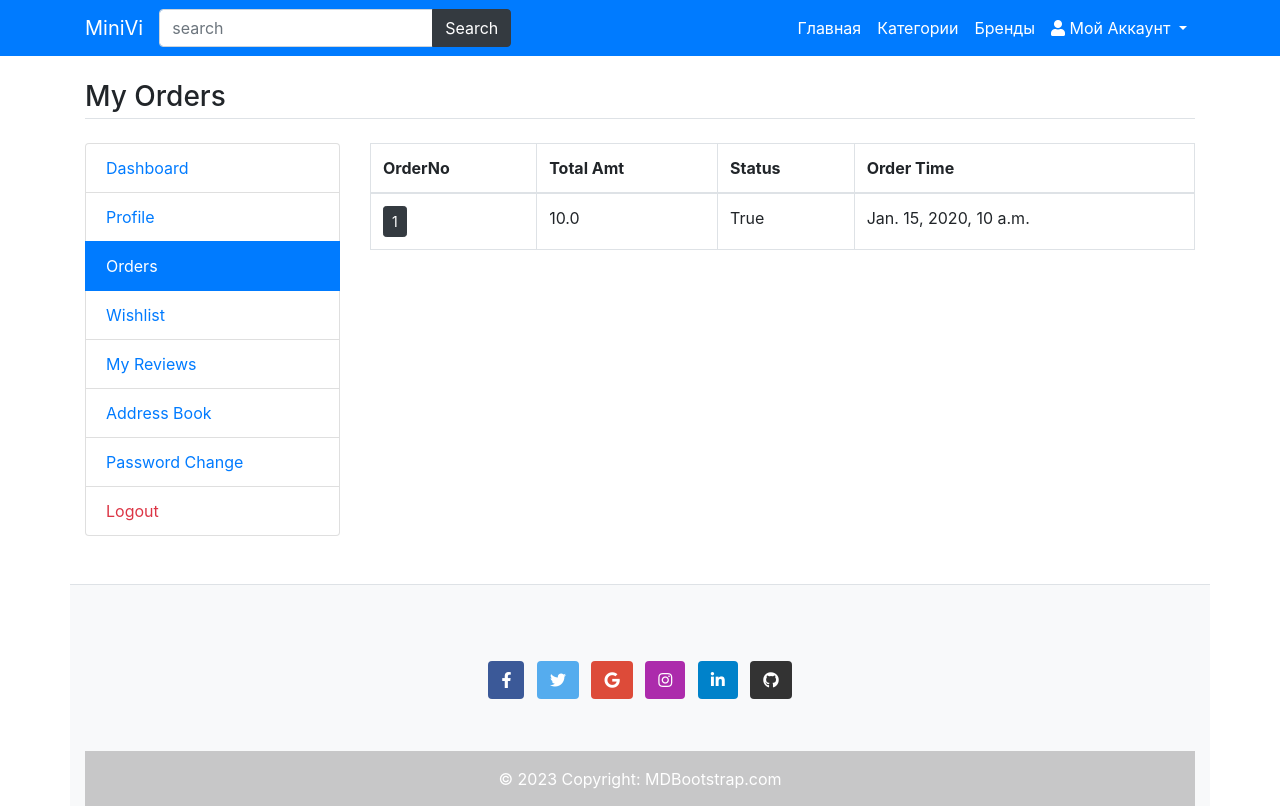
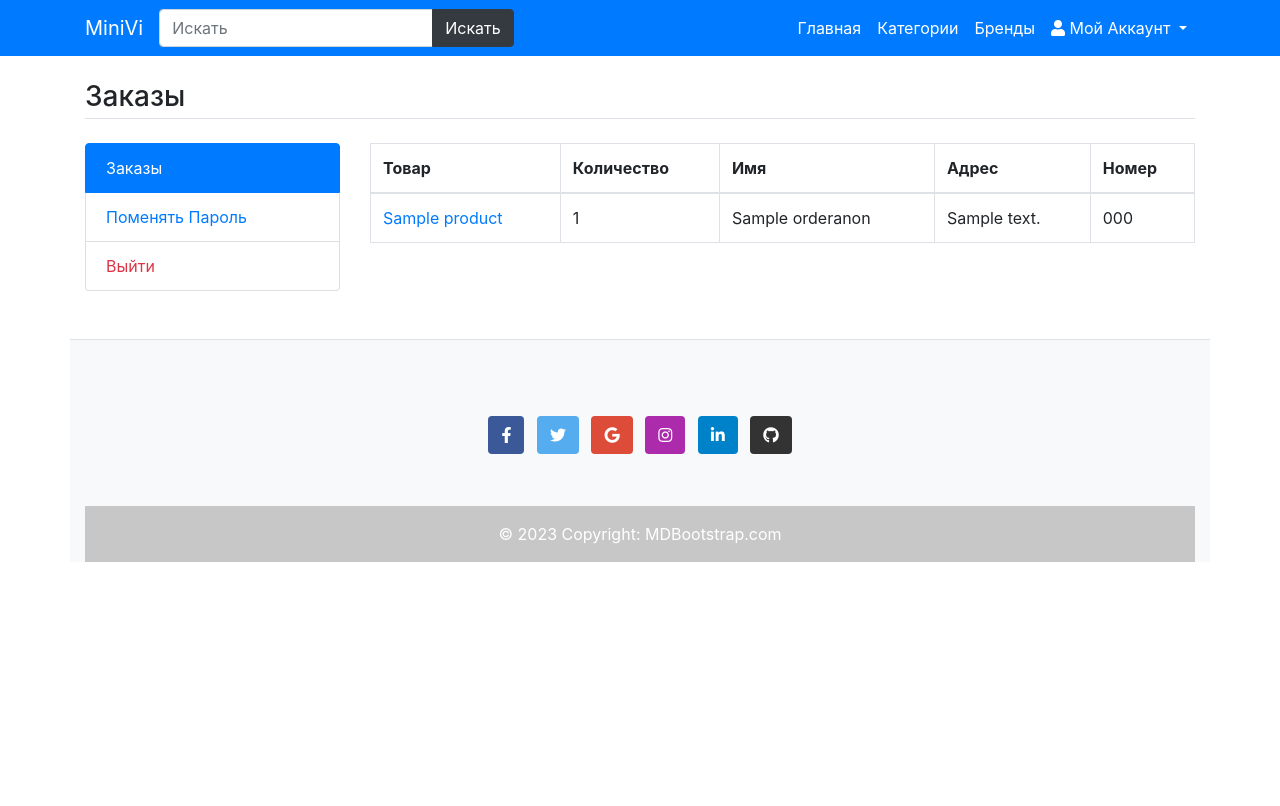
Before and after one commit to kaydurgu/minivi_online_shop, a Django app: page /my-orders in a window 1280 px wide. Shown: the top 806 px of the page. After the commit the page ends 562 px from the top, so only its background shows below. Run offline with Django 3.2, Linux system fonts and the light colour scheme; a user stored in the database is signed in; tables that the repository leaves empty hold one stand-in row (values such as "Sample post"); parts of the project's set-up code (start-up, migrations or seed data) failed here and were passed over; some libraries are stand-ins or nearby versions.

Commit message:
ord
Orders List in admins Dashboard

```diff
--- a/main/admin.py
+++ b/main/admin.py
@@ -1,10 +1,10 @@
 from django.contrib import admin
-from .models import Banner,Category,Brand,Color,Size,Product,ProductAttribute,CartOrder,CartOrderItems,ProductReview,Wishlist,UserAddressBook
+from .models import OrderAnon,Banner,Category,Brand,Color,Size,Product,ProductAttribute,CartOrder,CartOrderItems,ProductReview,Wishlist,UserAddressBook
 
 # admin.site.register(Banner)
 admin.site.register(Brand)
 admin.site.register(Size)
-
+admin.site.register(OrderAnon)
 
 class BannerAdmin(admin.ModelAdmin):
 	list_display=('alt_text','image_tag')
--- a/main/models.py
+++ b/main/models.py
@@ -1,6 +1,7 @@
 from django.db import models
 from django.utils.html import mark_safe
 from django.contrib.auth.models import User
+from autoslug import AutoSlugField
 # Banner
 class Banner(models.Model):
     img=models.ImageField(upload_to="banner_imgs/")
@@ -137,6 +138,11 @@ class OrderAnon(models.Model):
     quan= models.IntegerField()
     phone_number = models.CharField(max_length=12)
     address = models.CharField(max_length=30)
+    class Meta:
+        verbose_name_plural='9.All Orders'
+
+    def __str__(self) -> str:
+        return self.customer_name + ' ' + self.product.title
 # Product Review
 RATING=(
     (1,'1'),
--- a/main/templates/base.html
+++ b/main/templates/base.html
@@ -25,9 +25,9 @@
 		  <div class="collapse navbar-collapse" id="navbarNav">
 		  	<form class="form-inline my-2 my-lg-0" action="/search">
 		      <div class="input-group">
-				  <input name="q" type="text" class="form-control" placeholder="search" />
+				  <input name="q" type="text" class="form-control" placeholder="Искать" />
 				  <div class="input-group-append">
-				    <button class="btn btn-dark" type="submit" id="button-addon2">Search</button>
+				    <button class="btn btn-dark" type="submit" id="button-addon2">Искать</button>
 				  </div>
 				</div>
 		    </form>
@@ -48,8 +48,8 @@
 		        </a>
 		        <div class="dropdown-menu" aria-labelledby="navbarDropdown">
 		        {% if user.is_authenticated %}
-		        	<a class="dropdown-item" href="{% url 'my_dashboard' %}">Dashboard</a>
-		        	<a class="dropdown-item" href="{% url 'logout' %}">Logout</a>
+		        	<a class="dropdown-item" href="{% url 'my_dashboard' %}">Панель управления</a>
+		        	<a class="dropdown-item" href="{% url 'logout' %}">Выйти</a>
 	        	{% else %}
 	        		<a class="dropdown-item" href="{% url 'login' %}">Login</a>
 		          <a class="dropdown-item" href="{% url 'signup' %}">Signup</a>
--- a/main/templates/brand_list.html
+++ b/main/templates/brand_list.html
@@ -3,13 +3,13 @@
 {% block content %}
 <main class="container my-4">
 	<!-- Featured Products -->
-	<h3 class="my-4 border-bottom pb-1">Brands</h3>
+	<h3 class="my-4 border-bottom pb-1">Бренды</h3>
 	<div class="row">
 		{% if data %}
 			{% for brand in data %}
 			<div class="col-md-3 mb-4">
 				<div class="card shadow">
-				<a href="/brand-product-list/{{brand.id}}"><img src="/media/{{brand.image}}" class="card-img-top" alt="{{brand.title}}" /></a>
+				<a href="/brand-product-list/{{brand.id}}"><img width="282px" height="160px" src="/media/{{brand.image}}" class="card-img-top" alt="{{brand.title}}" /></a>
 				<div class="card-body">
 					<h6 class="card-text"><a href="#">{{brand.title}}</a></h6>
 				</div>
--- a/main/templates/category_list.html
+++ b/main/templates/category_list.html
@@ -9,7 +9,7 @@
 			{% for cat in data %}
 			<div class="col-md-3 mb-4">
 				<div class="card shadow">
-				<a href="/category-product-list/{{cat.id}}"><img src="/media/{{cat.image}}" class="card-img-top" alt="{{cat.title}}" /></a>
+				<a href="/category-product-list/{{cat.id}}"><img width="277px" height="350px" src="/media/{{cat.image}}" class="card-img-top" alt="{{cat.title}}" /></a>
 				<div class="card-body">
 					<h6 class="card-text"><a href="#">{{cat.title}}</a></h6>
 				</div>
--- a/main/templates/category_product_list.html
+++ b/main/templates/category_product_list.html
@@ -16,7 +16,7 @@
 				{% for product in data %}
 				<div class="col-md-4 mb-4">
 					<div class="card shadow">
-					  <a href="/product/{{product.slug}}/{{product.id}}"><img src="/media/{{product.productattribute_set.first.image}}" class="card-img-top" alt="{{product.title}}"></a>
+					  <a href="/product/{{product.slug}}/{{product.id}}"><img width="277px" height="350px" src="/media/{{product.productattribute_set.first.image}}" class="card-img-top" alt="{{product.title}}"></a>
 					  <div class="card-body">
 					    <h5 class="card-text"><a href="/product/{{product.slug}}/{{product.id}}">{{product.title}}</a></h5>
 					    <h6>$ <span class="product-price-{{product.id}}">{{product.productattribute_set.first.price}}</span></h6>
--- a/main/templates/product_detail.html
+++ b/main/templates/product_detail.html
@@ -40,7 +40,7 @@
 			  	<input type="hidden" class="product-image-{{data.id}}" value="{{data.productattribute_set.first.image}}" />
 		          <input type="hidden" class="product-id-{{data.id}}" value="{{data.id}}" />
 		          <input type="hidden" class="product-title-{{data.id}}" value="{{data.title}}" />
-			    <a href="/order/{{data.id}}" class="btn btn-primary btn-sm" data-index="{{data.id}}" type="button" id="Order"><i class="fa fa-shopping-cart"></i> Order</a>
+			    <a href="/order/{{data.id}}" class="btn btn-primary btn-sm" data-index="{{data.id}}" type="button" id="Order"><i class="fa fa-shopping-cart"></i> Заказать</a>
 			  </div>
 			</div>
 		</div>
--- a/main/templates/user/dashboard.html
+++ b/main/templates/user/dashboard.html
@@ -3,7 +3,7 @@
 {% block content %}
 <main class="container my-4">
 	<!-- Featured Products -->
-	<h3 class="my-4 border-bottom pb-1">My Dashboard</h3>
+	<h3 class="my-4 border-bottom pb-1">Панель управления</h3>
 	<div class="row">
 		<div class="col-md-3">
 			{% include 'user/user-sidebar.html' %}
--- a/main/templates/user/orders.html
+++ b/main/templates/user/orders.html
@@ -3,7 +3,7 @@
 {% block content %}
 <main class="container my-4">
 	<!-- Featured Products -->
-	<h3 class="my-4 border-bottom pb-1">My Orders</h3>
+	<h3 class="my-4 border-bottom pb-1">Заказы</h3>
 	<div class="row">
 		<div class="col-md-3">
 			{% include 'user/user-sidebar.html' %}
@@ -13,19 +13,21 @@
 				<table class="table-bordered table">
 					<thead>
 						<tr>
-							<th>OrderNo</th>
-							<th>Total Amt</th>
-							<th>Status</th>
-							<th>Order Time</th>
+							<th>Товар</th>
+							<th>Количество</th>
+							<th>Имя</th>
+							<th>Адрес</th>
+							<th>Номер</th>
 						</tr>
 					</thead>
 					<tbody>
 						{% for order in orders %}
 						<tr>
-							<td><a href="{% url 'my_order_items' order.id %}" class="btn btn-sm btn-dark">{{order.id}}</a></td>
-							<td>{{order.total_amt}}</td>
-							<td>{{order.paid_status}}</td>
-							<td>{{order.order_dt}}</td>
+							<td><a href="/product/{{order.product.slug}}/{{order.product.id}}">{{order.product.title}}</a></td>
+							<td>{{order.quan}}</td>
+							<td>{{order.customer_name}}</td>
+							<td>{{order.address}}</td>
+							<td>{{order.phone_number}}</td>
 						</tr>
 						{% endfor %}
 					</tbody>
--- a/main/templates/user/user-sidebar.html
+++ b/main/templates/user/user-sidebar.html
@@ -1,10 +1,5 @@
 <div class="list-group">
-	<a href="{% url 'my_dashboard' %}" class="list-group-item {% if request.path == '/my-dashboard' %}active {% endif %}">Dashboard</a>
-	<a href="{% url 'edit-profile' %}" class="list-group-item {% if request.path == '/edit-profile' %}active {% endif %}">Profile</a>
-	<a href="{% url 'my_orders' %}" class="list-group-item {% if request.path == '/my-orders' %}active {% endif %}">Orders</a>
-	<a href="{% url 'my_wishlist' %}" class="list-group-item {% if request.path == '/my-wishlist' %}active {% endif %}">Wishlist</a>
-	<a href="{% url 'my-reviews' %}" class="list-group-item {% if request.path == '/my-reviews' %}active {% endif %}">My Reviews</a>
-	<a href="{% url 'my-addressbook' %}" class="list-group-item {% if request.path == '/my-addressbook' %}active {% endif %}">Address Book</a>
-	<a href="{% url 'password_change' %}" class="list-group-item {% if request.path == '/accounts/password_change/' %}active {% endif %}">Password Change</a>
-	<a href="{% url 'logout' %}" class="text-danger list-group-item">Logout</a>
+	<a href="{% url 'my_orders' %}" class="list-group-item {% if request.path == '/my-orders' %}active {% endif %}">Заказы</a>
+	<a href="{% url 'password_change' %}" class="list-group-item {% if request.path == '/accounts/password_change/' %}active {% endif %}">Поменять Пароль</a>
+	<a href="{% url 'logout' %}" class="text-danger list-group-item">Выйти</a>
 </div>
--- a/main/views.py
+++ b/main/views.py
@@ -7,6 +7,7 @@ from django.template.loader import render_to_string
 from .forms import SignupForm,ReviewAdd,AddressBookForm,ProfileForm, OrderAnon
 from django.contrib.auth import login,authenticate
 from django.contrib.auth.decorators import login_required
+from .models import OrderAnon
 # Home Page
 def home(request):
 	banners=Banner.objects.all().order_by('-id')
@@ -91,8 +92,16 @@ def make_order(request,id):
 
 	return render(request,'make_order.html', {'data':product })
 def order_details(request,id):
+	neworder = OrderAnon()
+	neworder.product = Product.objects.get(id = id)
+	neworder.customer_name = request.POST['name']
+	neworder.phone_number  = request.POST['phone']
+	neworder.quan =  request.POST['qunatity']
+	neworder.address = request.POST['address']
+	neworder.save()
 	product=Product.objects.get(id=id)
-	return render(request,'order_detail.html', {'data':product})
+	print(neworder)
+	return render(request,'order_detail.html', {'data':neworder})
 
 # Filter Data
 def filter_data(request):
@@ -267,7 +276,7 @@ def my_dashboard(request):
 
 # My Orders
 def my_orders(request):
-	orders=CartOrder.objects.filter(user=request.user).order_by('-id')
+	orders=OrderAnon.objects.all()
 	return render(request, 'user/orders.html',{'orders':orders})
 
 # Order Detail
```
Also changed, not shown: main/templates/filters.html (+6 -6 lines), main/templates/index.html (+5 -7 lines), main/templates/make_order.html (+10 -8 lines), main/templates/order_detail.html (+5 -5 lines), main/templates/product_list.html (+4 -4 lines), media/brand_imgs/adidas.jpg (added), media/product_imgs/adidas.jpg (added), media/product_imgs/adidas_n9unQ1a.jpg (added).
